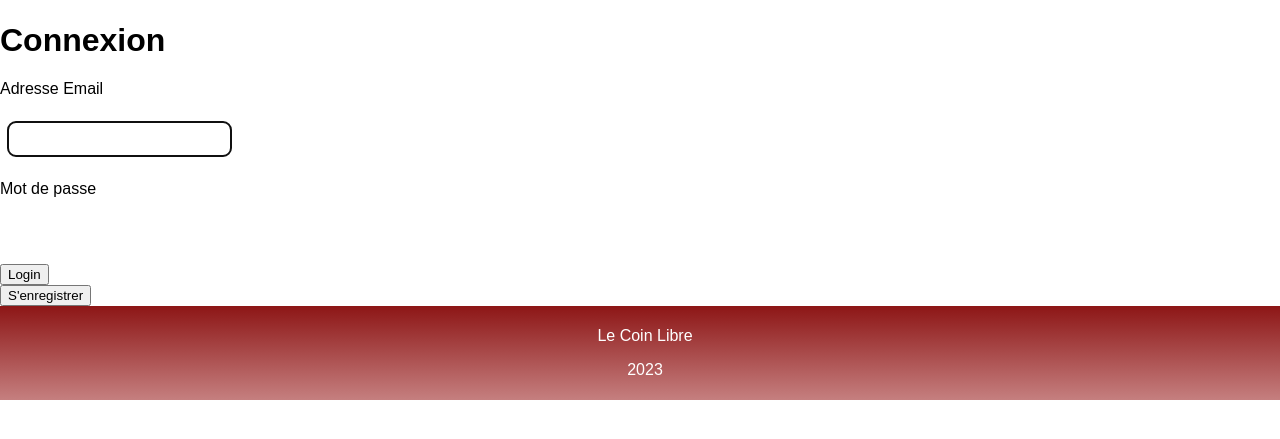
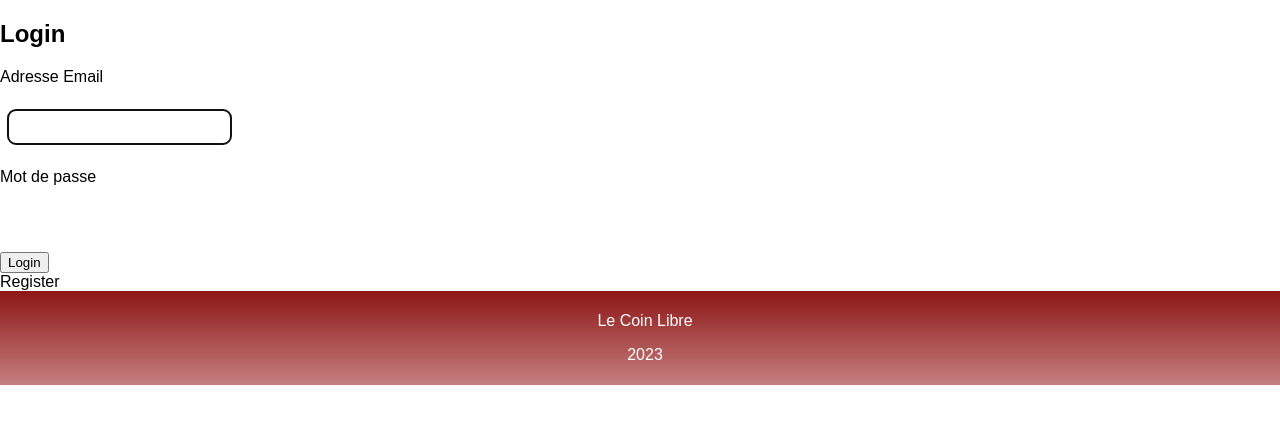
Before and after one commit to dreyze34/le_coin_libre, a Django app: page /connect/ in a window 1280 px wide. Shown: the part 191-630 px from the top of the page. Run offline with Django 4.2, Linux system fonts and the light colour scheme; parts of the project's set-up code (start-up, migrations or seed data) failed here and were passed over.

Commit message:
fusion branche Adrian

```diff
--- a/le_coin_libre/store/templates/store/login.html
+++ b/le_coin_libre/store/templates/store/login.html
@@ -1,8 +1,9 @@
+
 {%load static%}
 {%include 'store/header.html'%}
 
 {% block content %}
-  <h1>Connexion</h1>
+  <h2>Login</h2>
   <form method="post" action="{% url 'connect' %}">
     {% csrf_token %}
     <p>Adresse Email</p>
@@ -15,5 +16,5 @@
   </form>
 {% endblock %}
 
-<a href="{% url 'auth' %}"><button>S'enregistrer</button></a>
+<a href="{% url 'auth' %}">Register</a>
 {%include 'store/footer.html'%}
```
